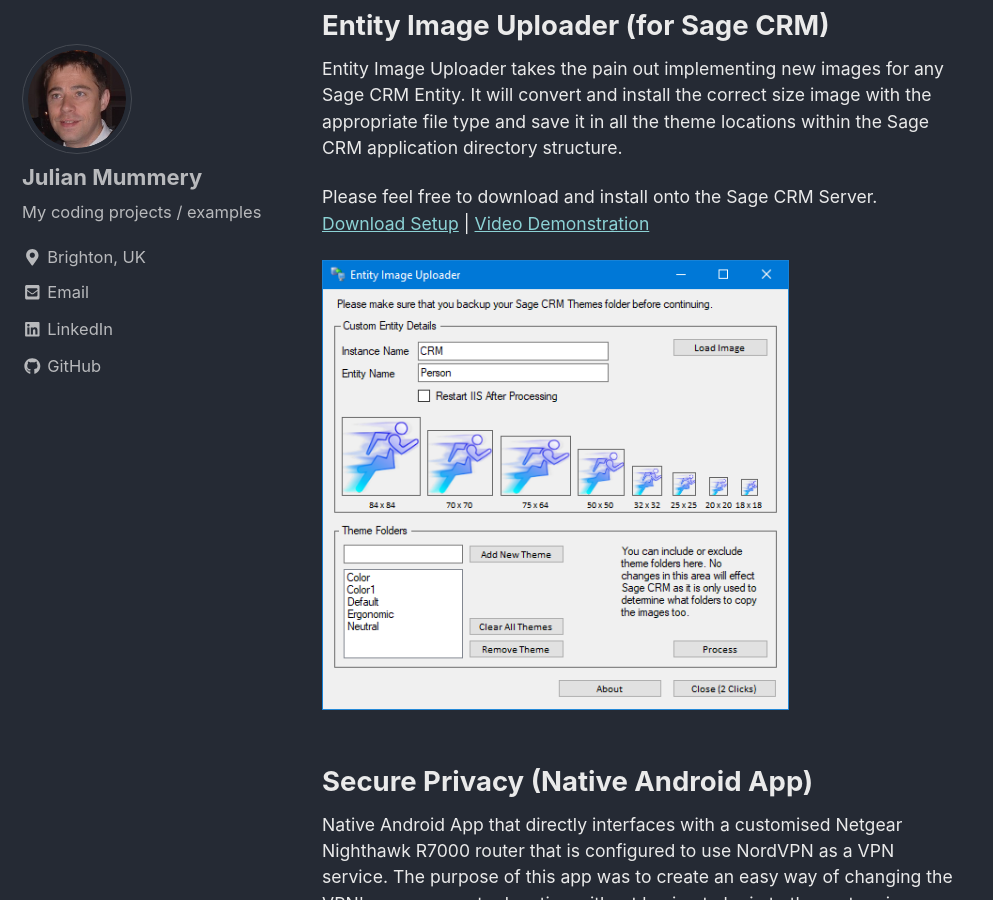
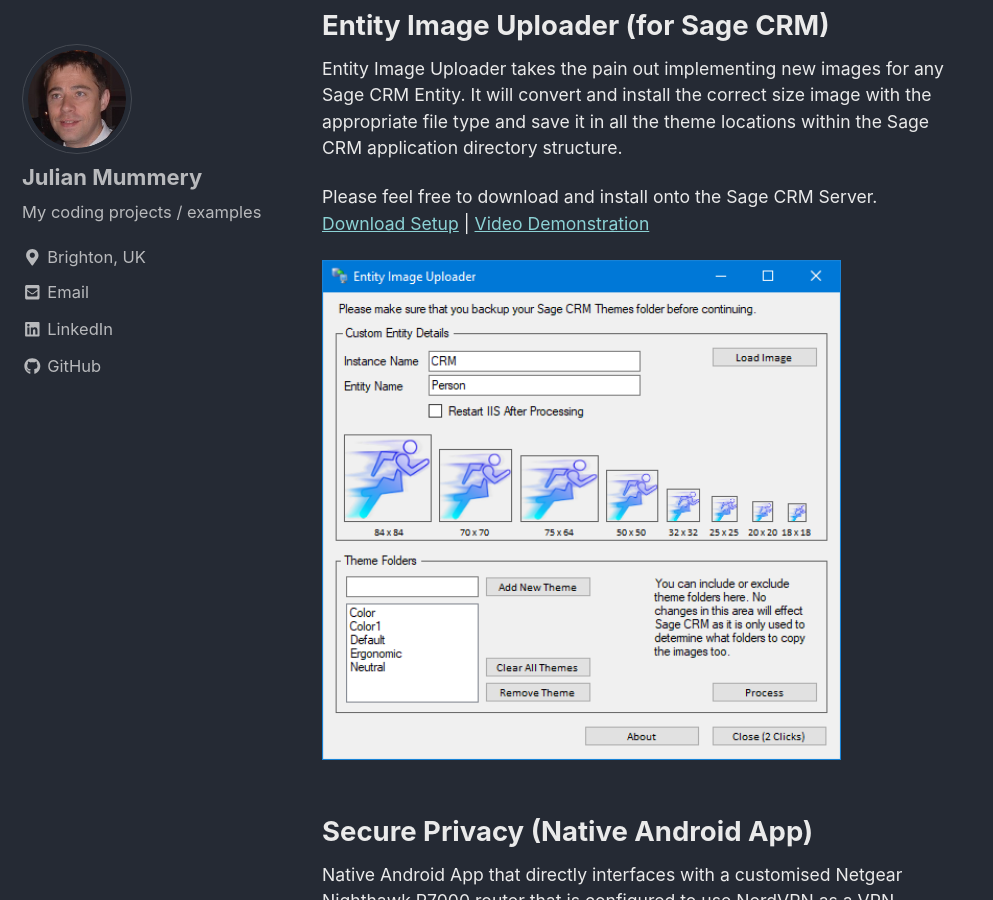
Before and after one commit to julianmummery/julianmummery.github.io, a Jekyll site: the page built from _pages/software.md, in a window 1280 px wide and 900 px high, scrolled down 830 px. Shown: the whole window, without its empty margins (0-993 px from the left). Built offline with Jekyll 4.4.1, drawn with Linux system fonts in a browser that asks for light colours; nearby versions of some CDN libraries.

Commit message:
Update software.md

```diff
--- a/_pages/software.md
+++ b/_pages/software.md
@@ -22,14 +22,14 @@
 <h2>Entity Image Uploader (for Sage CRM)</h2>
 <p style="font-size:0.80em; margin-top:0;">Entity Image Uploader takes the pain out implementing new images for any Sage CRM Entity. It will convert and install the correct size image with the appropriate file type and save it in all the theme locations within the Sage CRM application directory structure.</p>
 <p style="font-size:0.80em; margin-top:0;">Please feel free to download and install onto the Sage CRM Server.<br><a href="https://1drv.ms/u/s!At3810Vk-70NgU3xinJIc_Y4BJM-?e=IeqxAM" target="_blank">Download Setup</a> | <a href="https://youtu.be/W9DZOO-T2do" target="_blank">Video Demonstration</a></p>
-<img alt="Entity Image Uploader Screenshot 1" style="height:450px; object-fit: contain;" src="/assets/images/Software-EntityImageUploader-1.png" />
+<img alt="Entity Image Uploader Screenshot 1" style="height:500px; object-fit: contain;" src="/assets/images/Software-EntityImageUploader-1.png" />
 
 <div id="2"></div>
 <h2>Secure Privacy (Native Android App)</h2>
 <p style="font-size:0.80em; margin-top:0;">Native Android App that directly interfaces with a customised Netgear Nighthawk R7000 router that is configured to use NordVPN as a VPN service. The purpose of this app was to create an easy way of changing the VPN's server country location without having to login to the router via a browser and make all the configuration changes that would be necessary to achieve the same result.</p>
 <p style="font-size:0.80em; margin-top:0;">Please feel free to download and install the APK onto your Android Device after all pre-requisites are met.<br><a href="https://julianmummery.github.io/secureprivacy/#1" target="_blank">Prerequisites</a> | <a href="https://1drv.ms/u/s!At3810Vk-70NgU3xinJIc_Y4BJM-?e=IeqxAM" target="_blank">Download Android APK</a> | <a href="https://youtu.be/W9DZOO-T2do" target="_blank">Secure Privacy Video Demo</a></p>
 
-<span style="float: left;"><img style="height:450px; object-fit: contain;" alt="Secure Privacy Screenshot 1" src="/assets/images/Software-SecurePrivacy-1.png" /></span>
-<span style="float: left; padding-left: 10px;"><img style="height:450px; object-fit: contain;" alt="Secure Privacy Screenshot 2" src="/assets/images/Software-SecurePrivacy-2.png" /></span>
-<span style="float: left; padding-left: 10px;"><img style="height:450px; object-fit: contain;" alt="Secure Privacy Screenshot 3" src="/assets/images/Software-SecurePrivacy-3.png" /></span>
-<span style="float: left; padding-left: 10px;"><img style="height:450px; object-fit: contain;" alt="Secure Privacy Screenshot 4" src="/assets/images/Software-SecurePrivacy-4.png" /></span>
+<span style="float: left;"><img style="height:500px; object-fit: contain;" alt="Secure Privacy Screenshot 1" src="/assets/images/Software-SecurePrivacy-1.png" /></span>
+<span style="float: left; padding-left: 10px;"><img style="height:500px; object-fit: contain;" alt="Secure Privacy Screenshot 2" src="/assets/images/Software-SecurePrivacy-2.png" /></span>
+<span style="float: left;"><img style="height:500px; object-fit: contain;" alt="Secure Privacy Screenshot 3" src="/assets/images/Software-SecurePrivacy-3.png" /></span>
+<span style="float: left; padding-left: 10px;"><img style="height:500px; object-fit: contain;" alt="Secure Privacy Screenshot 4" src="/assets/images/Software-SecurePrivacy-4.png" /></span>
```
